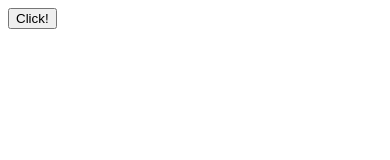
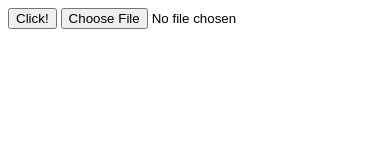
Before and after one commit to ccwangzh/CCKit, a plain HTML site: page CCKitDemo/TestResources/www/index.html in a window 390 px wide. Drawn offline with Linux system fonts and the light colour scheme.

Commit message:
更新URLProtocol

```diff
--- a/CCKitDemo/TestResources/www/index.html
+++ b/CCKitDemo/TestResources/www/index.html
@@ -6,6 +6,9 @@
 <body onload="onLoad()">
   <button onclick="onButtonClick();">Click!</button>
 </body>
+
+<input type="file"></input>
+
 <script type="text/javascript" src="js/cordova.js"></script>
 <script>
 function onLoad() {
```
Also changed, not shown: 8 other files.
